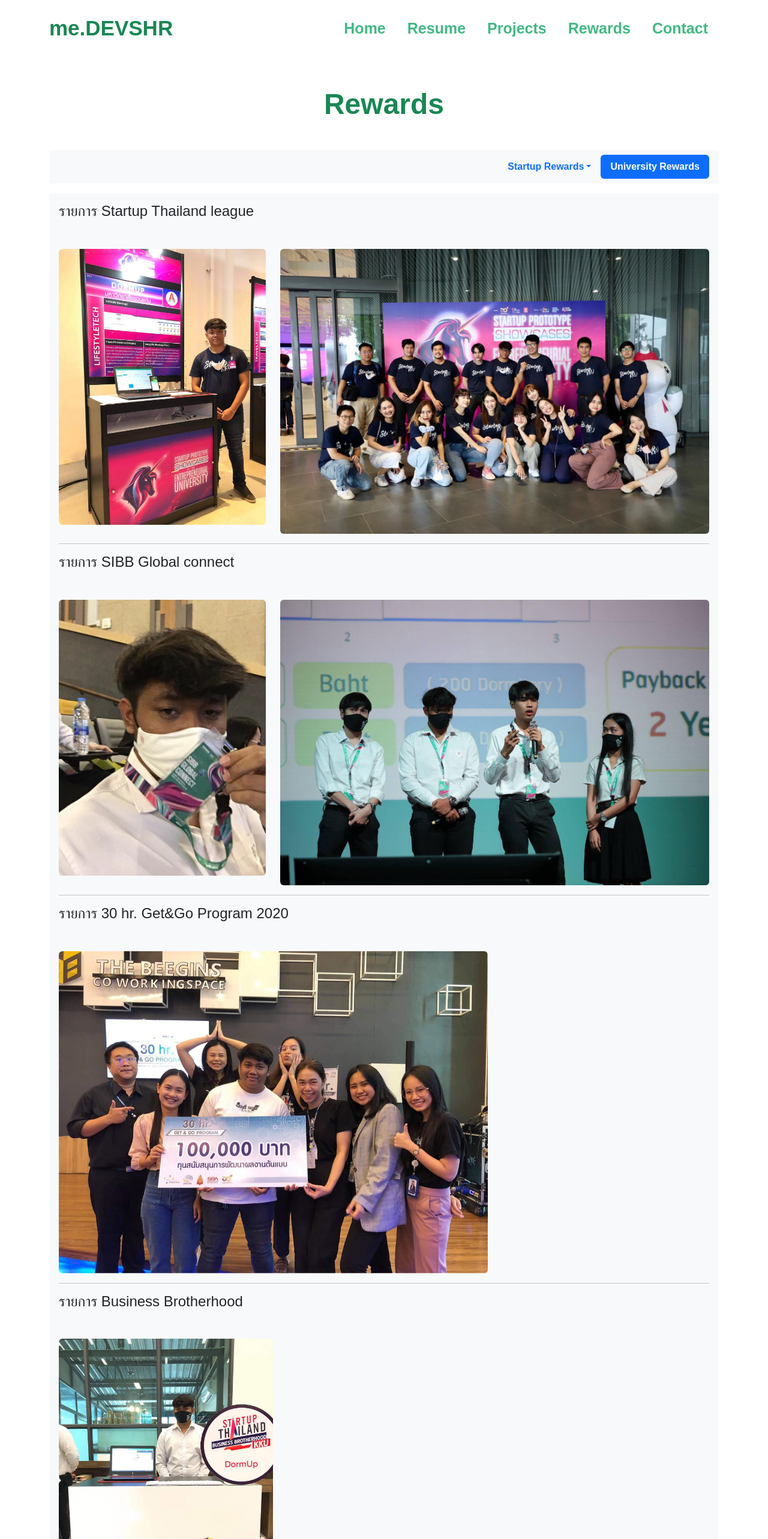
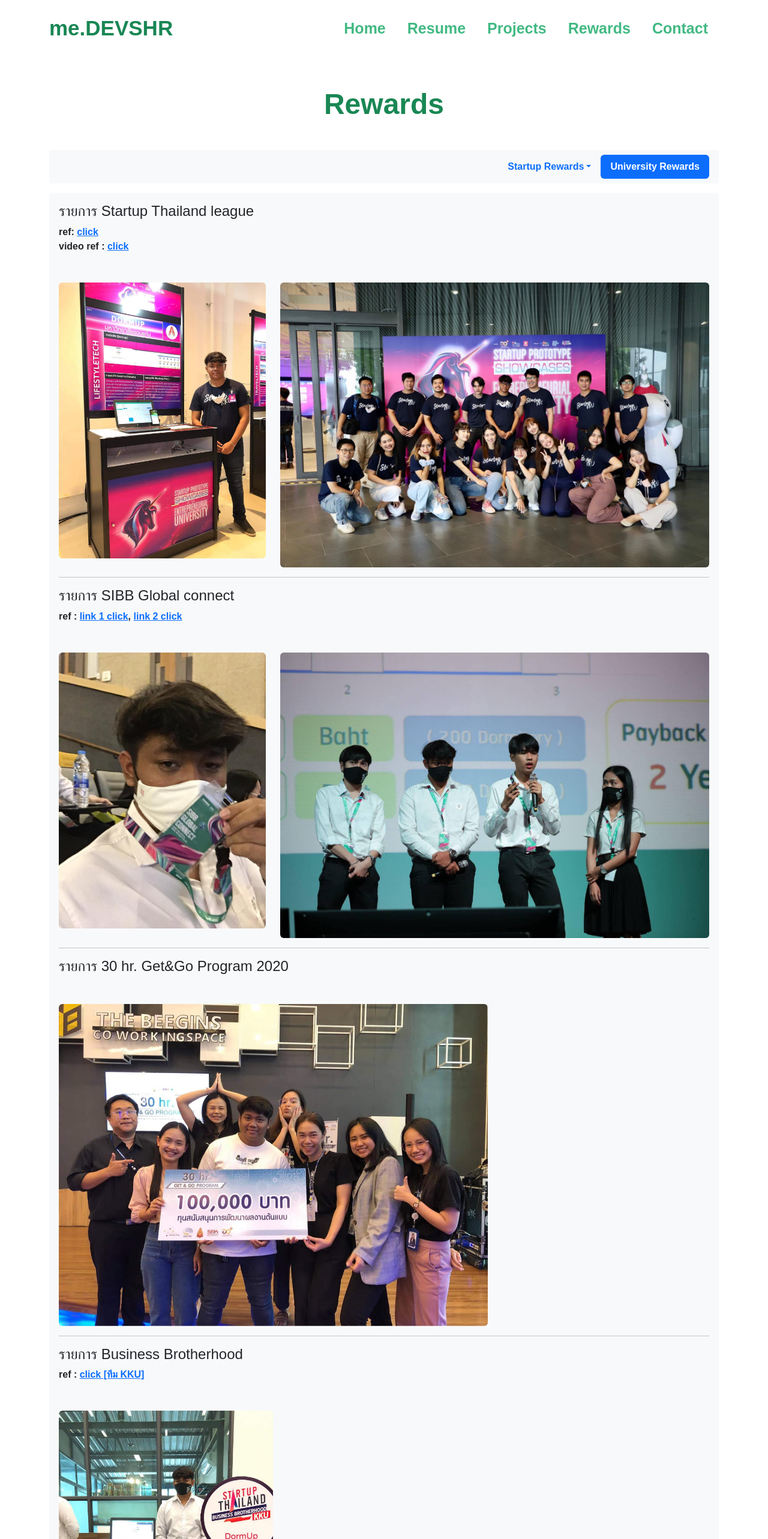
Before and after one commit to SaharatXP/me, a Vue app: page /rewards in a window 1280 px wide. Shown: the top 2566 px of the page at 60% size. Built offline with nearby package versions, Linux system fonts and the light colour scheme; a web font is replaced by a local one.

Commit message:
add ref link

```diff
--- a/src/views/RewardsView.vue
+++ b/src/views/RewardsView.vue
@@ -61,6 +61,16 @@
         tabindex="0"
       >
         <h4 id="scrollspyHeadingStartup1">รายการ Startup Thailand league</h4>
+        ref:
+        <a href="https://www.khonkaenuniversity.in.th/33636/" target="_blank"
+          >click</a
+        ><br />
+        video ref :
+        <a
+          href="https://youtu.be/sZhSNxY4mt8?si=Pjh2h2OPzGIQ5MdI"
+          target="_blank"
+          >click</a
+        >
         <div class="row mt-5">
           <div class="col-xl-4">
             <img
@@ -80,6 +90,17 @@
 
         <hr />
         <h4 id="scrollspyHeadingSibb">รายการ SIBB Global connect</h4>
+        ref :
+        <a
+          href="https://www.facebook.com/KKUSP/posts/3394276200616391/"
+          target="_blank"
+          >link 1 click</a
+        >,
+        <a
+          href="https://www.facebook.com/KKUSP/posts/3322168217827190/?locale=th_TH"
+          target="_blank"
+          >link 2 click</a
+        >
         <div class="row mt-5">
           <div class="col-xl-4">
             <img
@@ -110,6 +131,12 @@
         </div>
         <hr />
         <h4 id="scrollspyHeadingBB">รายการ Business Brotherhood</h4>
+        ref :
+        <a
+          href="https://www.facebook.com/KKUSP/photos/a.124964104214300/3187308404646506/?locale=th_TH"
+          target="_blank"
+          >click [ทีม KKU]</a
+        >
         <div class="row mt-5">
           <div class="col-xl-8">
             <img
@@ -122,6 +149,18 @@
         <hr />
 
         <h4 id="scrollspyHeadingUni">รางวัลระดับมหาลัย</h4>
+        ref :
+        <a
+          href="https://e.sc.kku.ac.th/sci-eoffice/thesis/file/2020Aug25113355.pdf"
+          target="_blank"
+        >
+          click
+        </a>
+        ,
+        <a href="https://dms.kku.ac.th/file/download/pub/49171" target="_blank"
+          >click [2]</a
+        >
+        <br />
 
         - รางวัลนักศึกษาดีเด่น สาขาวิชา วิทยาการคอมพิวเตอร์ ปีการศึกษา 2562
         <br />
```
